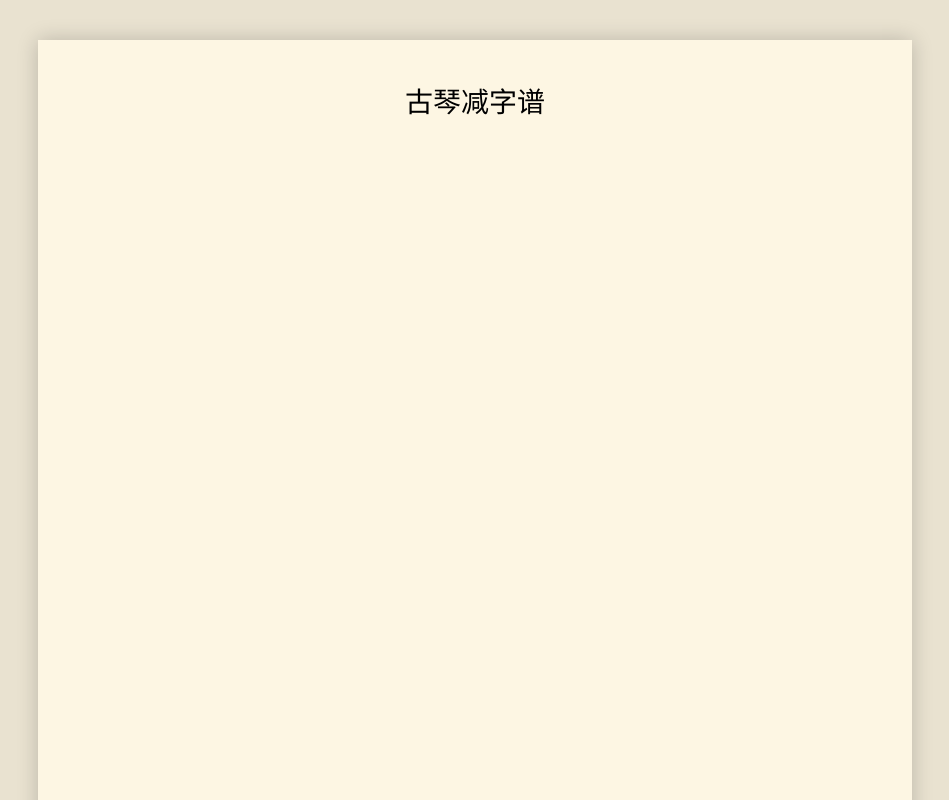
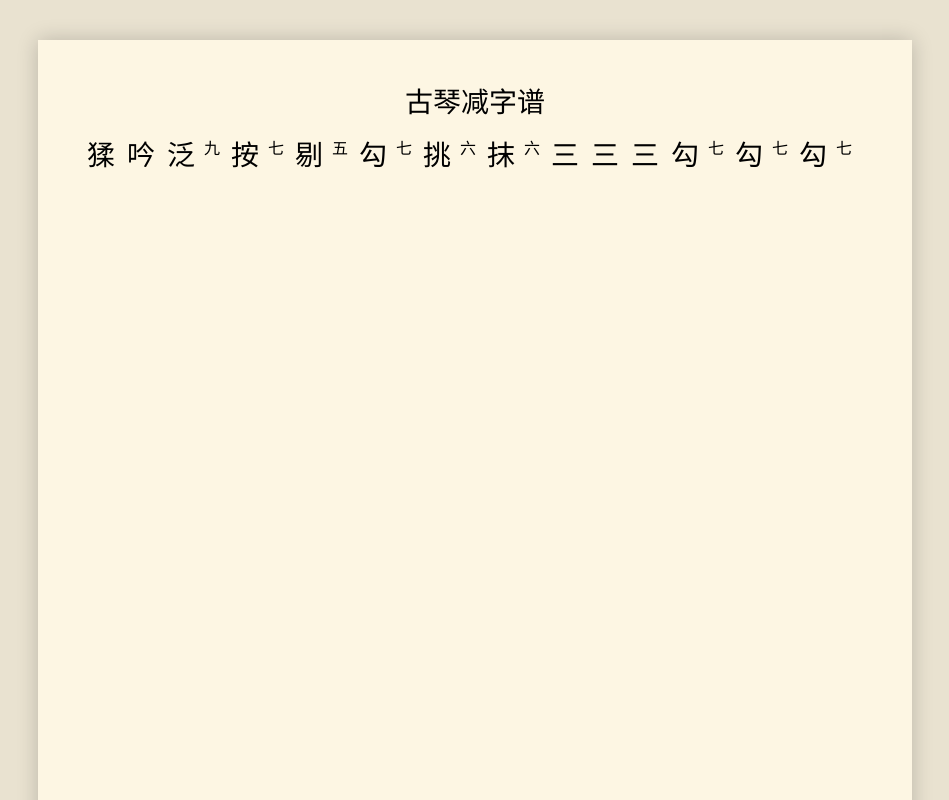
Before and after one commit to zhuaxi/guqin-site, a React (Vite) app: page / in a window 1280 px wide. Shown: the top 800 px of the page, without its empty margins (165-1114 px from the left). Built offline with nearby package versions, Linux system fonts and the light colour scheme.

Commit message:
Update App.tsx

```diff
--- a/src/App.tsx
+++ b/src/App.tsx
@@ -1,41 +1,63 @@
-import { useState } from "react";
 import "./styles.css";
 
 type Note = {
-  main: string;
-  left?: string;
-  hui?: string;
-  xian?: string;
+  main: string;   // 减字主字（如：勾、挑）
+  top?: string;   // 上方小字（徽位/弦位）
 };
 
+// 示例谱（你可以自己改）
+const NOTES: Note[] = [
+  { main: "勾", top: "七" },
+  { main: "勾", top: "七" },
+  { main: "勾", top: "七" },
+  { main: "三" },
+  { main: "三" },
+  { main: "三" },
+
+  { main: "抹", top: "六" },
+  { main: "挑", top: "六" },
+  { main: "勾", top: "七" },
+  { main: "剔", top: "五" },
+  { main: "按", top: "七" },
+  { main: "泛", top: "九" },
+
+  { main: "吟" },
+  { main: "猱" },
+];
+
+// 每列 14 字（古琴常见排法）
+const COLUMN_SIZE = 14;
+
+function splitColumns(notes: Note[]) {
+  const cols: Note[][] = [];
+  for (let i = 0; i < notes.length; i += COLUMN_SIZE) {
+    cols.push(notes.slice(i, i + COLUMN_SIZE));
+  }
+  return cols;
+}
+
 export default function App() {
-  const [notes, setNotes] = useState<Note[]>([]);
-
-  const addNote = () => {
-    setNotes([...notes, { main: "勾", left: "按", hui: "七", xian: "三" }]);
-  };
+  const columns = splitColumns(NOTES);
 
   return (
     <div className="page">
       <div className="paper">
+
         <div className="title">古琴减字谱</div>
 
-        <div className="notation">
-          {notes.map((n, i) => (
+        <div className="columns">
+          {columns.map((col, i) => (
             <div key={i} className="column">
-              <div className="note">
-                {n.left && <div className="left">{n.left}</div>}
-                <div className="main">{n.main}</div>
-                {n.hui && <div className="hui">{n.hui}</div>}
-                {n.xian && <div className="xian">{n.xian}</div>}
-              </div>
+              {col.map((note, j) => (
+                <div key={j} className="cell">
+                  {note.top && <div className="top">{note.top}</div>}
+                  <div className="main">{note.main}</div>
+                </div>
+              ))}
             </div>
           ))}
         </div>
 
-        <div className="toolbar">
-          <button onClick={addNote}>添加音符</button>
-        </div>
       </div>
     </div>
   );
```
